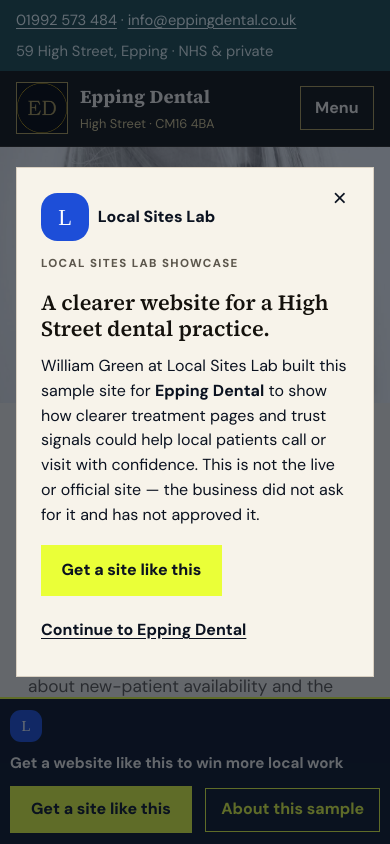
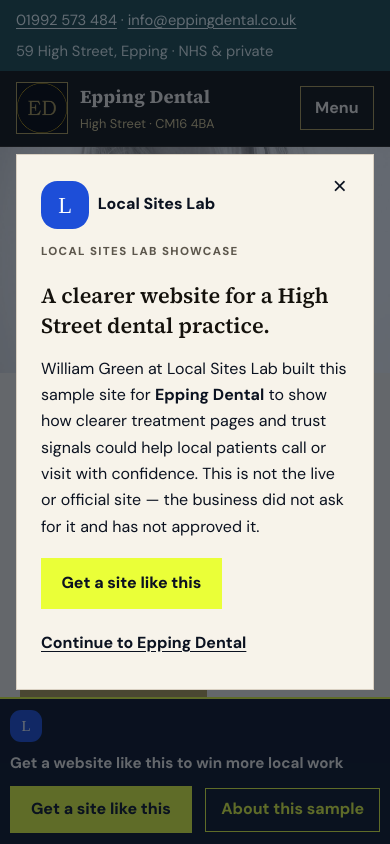
Before and after one commit to willgreeny9/local-sites-lab-epping-dental, a Next.js app: page / in a window 390 px wide. Shown: the top 844 px of the page. Built offline with nearby package versions, Linux system fonts and the light colour scheme.

Commit message:
Fix scroll-to-top, hero above-fold, and ConceptNotice descenders.
Add ScrollToTop with manual scrollRestoration, tighten hero for 1280×800, raise modal line-heights, and bump dismiss key to v5.

```diff
--- a/app/globals.css
+++ b/app/globals.css
@@ -375,12 +375,12 @@ ul {
 }
 
 .hero-copy {
-  padding: clamp(1.75rem, 4vw, 3.25rem);
+  padding: clamp(1.25rem, 3vw, 2.25rem) clamp(1.25rem, 3.5vw, 2.75rem);
   background: var(--cream);
   display: flex;
   flex-direction: column;
   justify-content: center;
-  gap: 0.35rem;
+  gap: 0.25rem;
   position: relative;
   z-index: 1;
 }
@@ -395,21 +395,23 @@ ul {
 }
 
 .hero-copy h1 {
-  font-size: clamp(1.9rem, 4vw, 2.85rem);
-  margin-bottom: 0.85rem;
+  font-size: clamp(1.75rem, 3.6vw, 2.55rem);
+  margin-bottom: 0.65rem;
+  line-height: 1.15;
 }
 
 .hero-copy .lede {
-  font-size: 1.08rem;
+  font-size: 1.02rem;
   color: var(--muted);
   max-width: 36rem;
+  margin-bottom: 0.35rem;
 }
 
 .hero-actions {
   display: flex;
   flex-wrap: wrap;
   gap: 0.65rem;
-  margin: 1.1rem 0 0.4rem;
+  margin: 0.75rem 0 0.25rem;
 }
 
 .hero-note {
@@ -419,7 +421,7 @@ ul {
 }
 
 .hero-media {
-  min-height: 22rem;
+  min-height: 16rem;
   background: var(--stone);
   position: relative;
   z-index: 0;
@@ -430,7 +432,7 @@ ul {
   width: 100%;
   height: 100%;
   object-fit: cover;
-  min-height: 22rem;
+  min-height: 16rem;
 }
 
 @media (max-width: 860px) {
@@ -440,11 +442,11 @@ ul {
 
   .hero-media {
     order: -1;
-    min-height: 16rem;
+    min-height: 12rem;
   }
 
   .hero-media img {
-    min-height: 16rem;
+    min-height: 12rem;
   }
 }
 
@@ -925,6 +927,9 @@ ul {
 .concept-modal h2 {
   font-size: clamp(1.35rem, 3vw, 1.75rem);
   margin-bottom: 0.75rem;
+  line-height: 1.4;
+  overflow: visible;
+  padding-block: 0.1em;
 }
 
 .concept-modal h2:focus,
@@ -934,6 +939,8 @@ ul {
 
 .concept-modal p {
   margin-bottom: 1.1rem;
+  line-height: 1.65;
+  overflow: visible;
 }
 
 .concept-actions {
--- a/app/layout.tsx
+++ b/app/layout.tsx
@@ -1,6 +1,7 @@
 import type { Metadata } from "next";
 import { DM_Sans, Source_Serif_4 } from "next/font/google";
 import { ConceptNotice } from "@/components/ConceptNotice";
+import { ScrollToTop } from "@/components/ScrollToTop";
 import { Footer } from "@/components/Footer";
 import { Header } from "@/components/Header";
 import "./globals.css";
@@ -45,6 +46,7 @@ export default function RootLayout({
         <Header />
         <main id="main">{children}</main>
         <Footer />
+        <ScrollToTop />
         <ConceptNotice />
       </body>
     </html>
--- a/components/ConceptNotice.tsx
+++ b/components/ConceptNotice.tsx
@@ -2,7 +2,7 @@
 
 import { useCallback, useEffect, useRef, useState } from "react";
 
-const storageKey = "epping-dental-concept-notice-dismissed-v4";
+const storageKey = "epping-dental-concept-notice-dismissed-v5";
 
 export function ConceptNotice() {
   const [open, setOpen] = useState(false);
--- /dev/null
+++ b/components/ScrollToTop.tsx
@@ -0,0 +1,13 @@
+"use client";
+import { useEffect } from "react";
+import { usePathname } from "next/navigation";
+
+export function ScrollToTop() {
+  const pathname = usePathname();
+  useEffect(() => {
+    if (typeof window === "undefined") return;
+    window.history.scrollRestoration = "manual";
+    window.scrollTo(0, 0);
+  }, [pathname]);
+  return null;
+}
```
Also changed, not shown: 1 other file (tests, documents, lock files or other folders).
